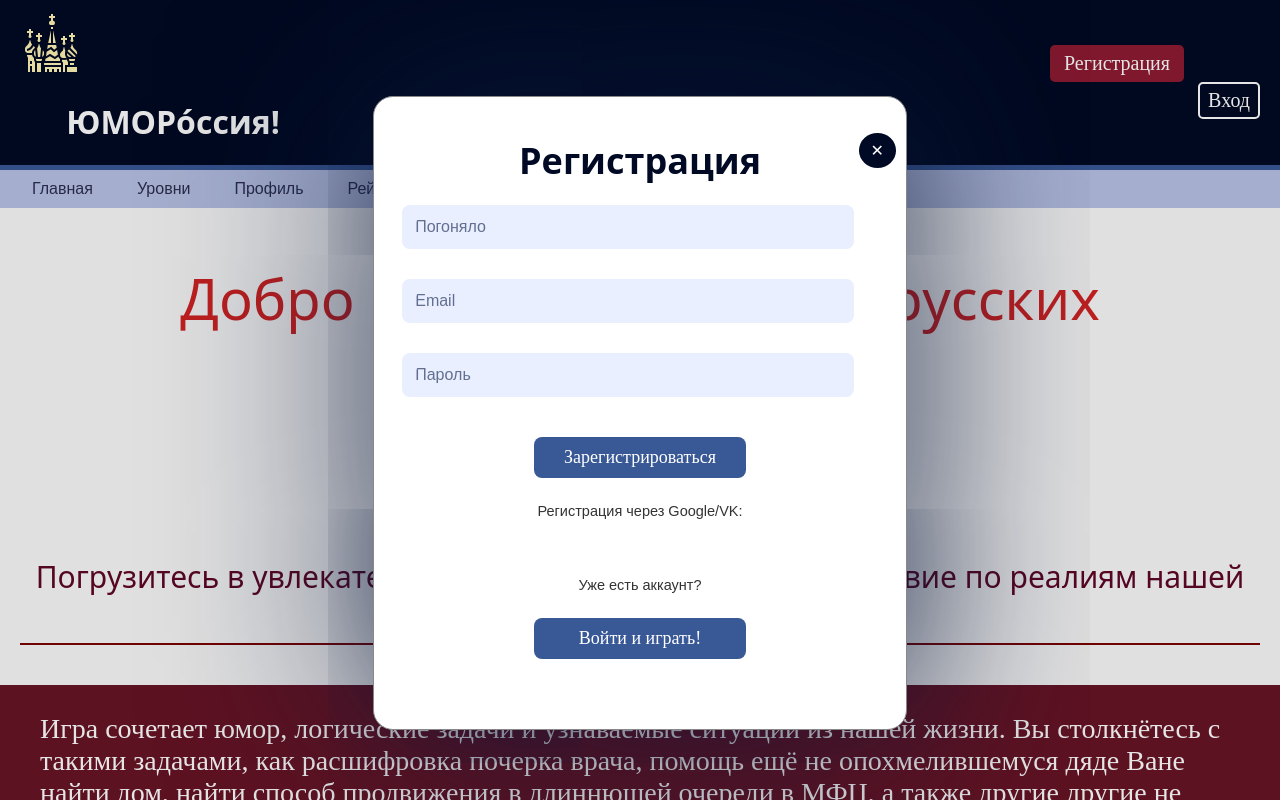
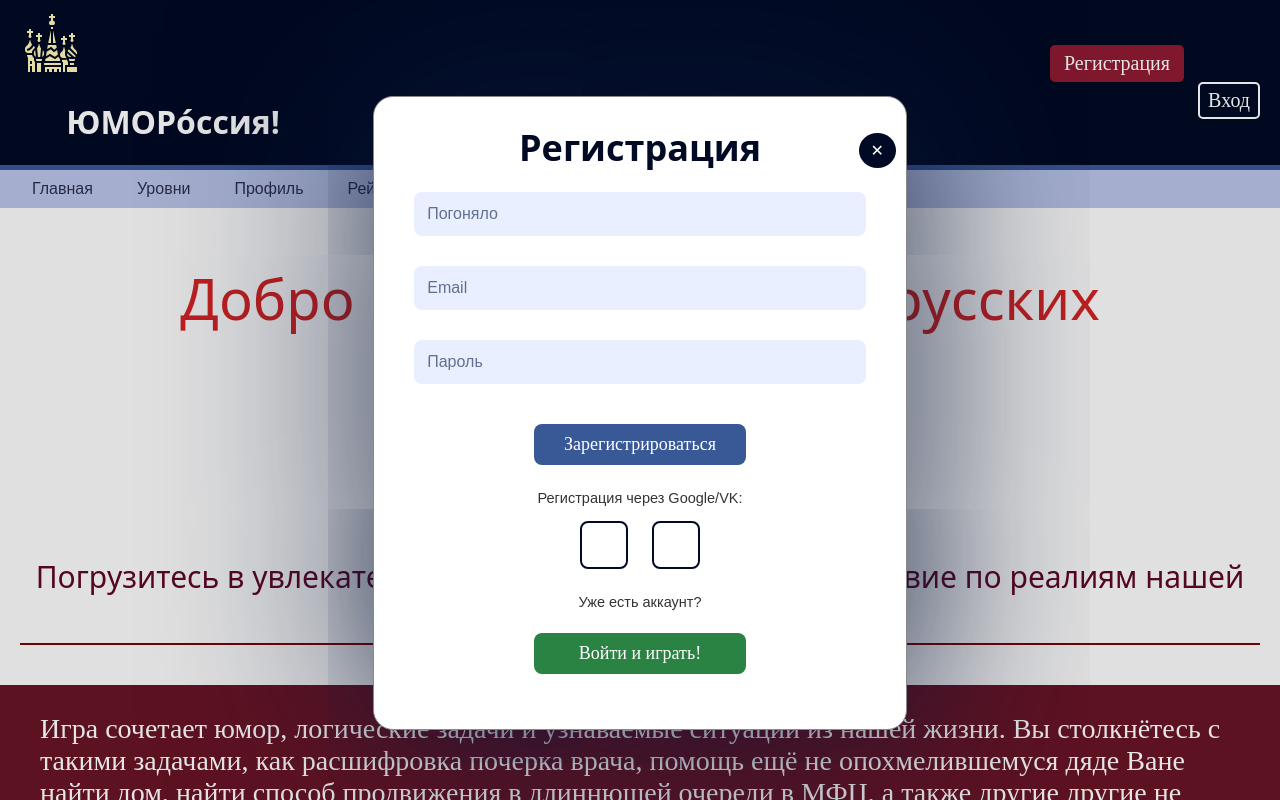
Before and after one commit to Yaroslav4444-bauer/-LemonNew-, a React (Create React App) app: page / in a window 1280 px wide. Both pictures are taken after a click on the button "Регистрация". Shown: the top 800 px of the page. Built offline with nearby package versions, Linux system fonts and the light colour scheme; some icons are missing; a web font is replaced by a local one.

Commit message:
Site v1.4.1

```diff
--- a/src/components/AuthModal.css
+++ b/src/components/AuthModal.css
@@ -22,6 +22,10 @@
     padding: 8px 12px;
     border-radius: 50%;
     font-size: 16px;
+  }
+
+  .auth-exit:hover {
+    background-color: rgb(104, 20, 37);
   }
 
   .login-modal, .reg-modal {
@@ -70,6 +74,15 @@
     border-radius: 8px;
   }
 
+  .icons-auth {
+    position: absolute;
+    right: 52px;
+    top: 50%;
+    transform: translateY(-50%);
+    font-size: 20px;
+    color: #626f90;
+  }
+
   .auth-btn {
     background-color: #395896;
     font-size: 18px;
@@ -80,22 +93,53 @@
     font-family: "Neucha", cursive;
   }
 
+  .auth-btn:disabled, .auth-btn:disabled:hover {
+    cursor: not-allowed;
+    background-color: #bccdee
+  }
+
   .text-auth {
     font-size: 14.5px;
     margin: 15px 0;
   }
 
+  .social-link {
+    display: inline-flex;
+    padding: 10px;
+    border: 2px solid #000a24;
+    border-radius: 8px;
+    font-size: 24px;
+    text-decoration: none;
+    margin: 0 12px;
+    margin-bottom: 10px;
+  }
+
   .auth-btn2, .auth-btn3 {
-    background-color: #395896;
+    background-color: #2a8342;
     font-size: 18px;
     border-radius: 8px;
     width: 40%;
     padding: 10px;
-    margin: 10px 0;
+    margin: 8px 0;
     cursor: pointer;
     font-family: "Neucha", cursive;
   }
 
+  .auth-btn:hover {
+    background-color: #09173a;
+  }
+
+  .auth-btn:active {
+    background-color: rgb(104, 20, 37);
+  }
+
+  .auth-btn2:hover, .auth-btn3:hover {
+    background-color: #1d582c;
+  }
+
+  .auth-btn2:active, .auth-btn3:active {
+    background-color: #174222;
+  }
 
   .auth-form li {
     margin: 10px;
@@ -107,3 +151,18 @@
     text-decoration: none;
     font-family: "Neucha", cursive;
   }
+
+  @media (max-width: 600px) {
+    .modal-reg {
+        width: 300px;
+        height: 600px;
+    }
+
+    .input-box input {
+        width: 70%;
+    }
+
+    .auth-btn, .auth-btn2, .auth-btn3 {
+        width: 55%;
+    }
+  }
--- a/src/components/Register.js
+++ b/src/components/Register.js
@@ -21,6 +21,12 @@ function Register({ formType, onClose, onSwitchForm }) { // Принимаем p
   };
 
   const [isOpen, setIsOpen ] = useState(false);
+  const [hasError, setHasError] = useState(false);
+
+  function handleNameChange(event) {
+    setFormData(event.target.value)
+    setHasError(event.target.value.trim().length == 0)
+  }
 
   const toggleForgetPassword = () => {
     setIsOpen(!isOpen);
@@ -39,32 +45,41 @@ function Register({ formType, onClose, onSwitchForm }) { // Принимаем p
                 type="text"
                 placeholder="Погоняло"
                 value={formData.username}
-                onChange={(e) => setFormData({ ...formData, username: e.target.value })}
+                style={{
+                    backgroundColor: hasError ? '#ffcbcb' : null,
+                }}
+                onChange={((e) => setFormData({ ...formData, username: e.target.value })) && handleNameChange}
               />
-              <box-icon type='solid' name='user'></box-icon>
+              <box-icon className='icons-auth' type='solid' name='user'></box-icon>
             </div>
             <div className='input-box'>
               <input
                 type="email"
                 placeholder="Email"
                 value={formData.email}
-                onChange={(e) => setFormData({ ...formData, email: e.target.value })}
+                style={{
+                    backgroundColor: hasError ? '#ffcbcb' : null,
+                }}
+                onChange={((e) => setFormData({ ...formData, username: e.target.value })) && handleNameChange}
               />
-              <box-icon name='envelope' type='solid' ></box-icon>
+              <box-icon className='icons-auth' name='envelope' type='solid' ></box-icon>
             </div>
             <div className='input-box'>
               <input
                 type="password"
                 placeholder="Пароль"
                 value={formData.password}
-                onChange={(e) => setFormData({ ...formData, password: e.target.value })}
+                style={{
+                    backgroundColor: hasError ? '#ffcbcb' : null,
+                }}
+                onChange={((e) => setFormData({ ...formData, username: e.target.value })) && handleNameChange}
               />
-              <box-icon type='solid' name='lock-alt'></box-icon>
+              <box-icon className='icons-auth' type='solid' name='lock-alt'></box-icon>
             </div>
-            <button className='auth-btn' type="submit">Зарегистрироваться</button>
+            <button className='auth-btn' type="submit" disabled={hasError} >Зарегистрироваться</button>
             <p className='text-auth'>Регистрация через Google/VK:</p>
-            <box-icon name='google' type='logo' ></box-icon>
-            <box-icon name='vk' type='logo' ></box-icon>
+            <Link to="#" className='social-link' onClick={toggleForgetPassword && onClose}><box-icon name='google' type='logo' ></box-icon></Link>
+            <Link to="#" className='social-link' onClick={toggleForgetPassword && onClose}><box-icon name='vk' type='logo' ></box-icon></Link>
             <p className='text-auth'>Уже есть аккаунт?</p>
             <button
               className='auth-btn2'
@@ -87,26 +102,32 @@ function Register({ formType, onClose, onSwitchForm }) { // Принимаем p
                 type="email"
                 placeholder="Email"
                 value={formData.email}
-                onChange={(e) => setFormData({ ...formData, email: e.target.value })}
+                style={{
+                    backgroundColor: hasError ? '#ffcbcb' : null,
+                }}
+                onChange={((e) => setFormData({ ...formData, username: e.target.value })) && handleNameChange}
               />
-              <box-icon name='envelope' type='solid' ></box-icon>
+              <box-icon className='icons-auth' name='envelope' type='solid' ></box-icon>
             </div>
             <div className='input-box'>
               <input
                 type="password"
                 placeholder="Пароль"
                 value={formData.password}
-                onChange={(e) => setFormData({ ...formData, password: e.target.value })}
+                style={{
+                    backgroundColor: hasError ? '#ffcbcb' : null,
+                }}
+                onChange={((e) => setFormData({ ...formData, username: e.target.value })) && handleNameChange}
               />
-              <box-icon type='solid' name='lock-alt'></box-icon>
+              <box-icon className='icons-auth' type='solid' name='lock-alt'></box-icon>
             </div>
             <li>
-                <Link to="/forget-password" onClick={toggleForgetPassword}><strong>Забыли пароль?</strong></Link>
+                <Link to="/forget-password" onClick={toggleForgetPassword && onClose}><strong>Забыли пароль?</strong></Link>
             </li>
-            <button className='auth-btn' type="submit">Войти и играть!</button>
+            <button className='auth-btn' type="submit" disabled={hasError}>Войти и играть!</button>
             <p className='text-auth'>Войти через Google/VK:</p>
-            <box-icon name='google' type='logo' ></box-icon>
-            <box-icon name='vk' type='logo' ></box-icon>
+            <Link to="#" className='social-link' onClick={toggleForgetPassword && onClose}><box-icon name='google' type='logo' ></box-icon></Link>
+            <Link to="#" className='social-link' onClick={toggleForgetPassword && onClose}><box-icon name='vk' type='logo' ></box-icon></Link>
             <p className='text-auth'>Ещё нет аккаунта?</p>
             <button
               className='auth-btn3'
```
